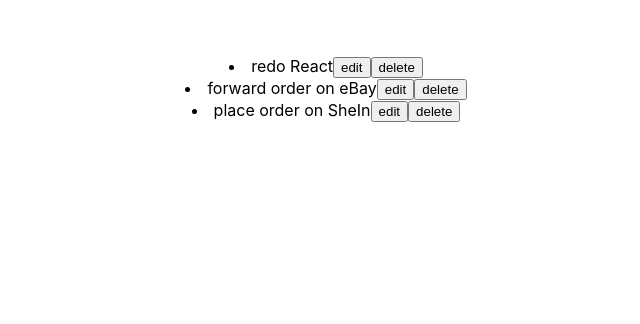
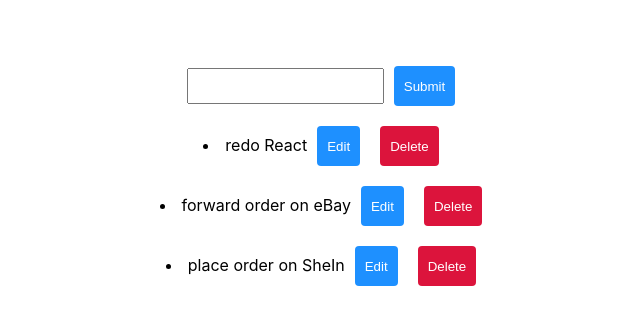
Before and after one commit to HuongDang-Miley/frontend-redo-react-todo-app, a React (Create React App) app: page / in a window 1280 px wide. Shown: the top 324 px of the page, without its empty margins (314-954 px from the left). Built offline with nearby package versions, Linux system fonts and the light colour scheme.

Commit message:
add a form

```diff
--- a/src/App.css
+++ b/src/App.css
@@ -1,8 +1,27 @@
 div {
   text-align: center;
   margin-top: 56px;
+
+}
+
+input {
+  height: 16px;
+  padding: 8px;
 }
 
 button {
   display: inline-block;
+  padding: 10px;
+  height: 40px;
+  color: white;
+  margin: 10px;
+  border-style: none;
+  border-radius: 4px;
 }
+
+.edit {
+  background-color: dodgerblue;
+}
+.delete {
+  background-color: crimson;
+}
--- a/src/App.js
+++ b/src/App.js
@@ -24,13 +24,17 @@
     let { todoList } = this.state
     return (
       <div>
+        <form>
+          <input></input>
+        <button className="edit">Submit</button>
+        </form>
         {todoList.map(item => {
           return (
             <>
               <li>
                 {item.name}
-                <button>edit</button>
-                <button>delete</button>
+                <button className="edit">Edit</button>
+                <button className="delete">Delete</button>
               </li>
             </>
           )
```
